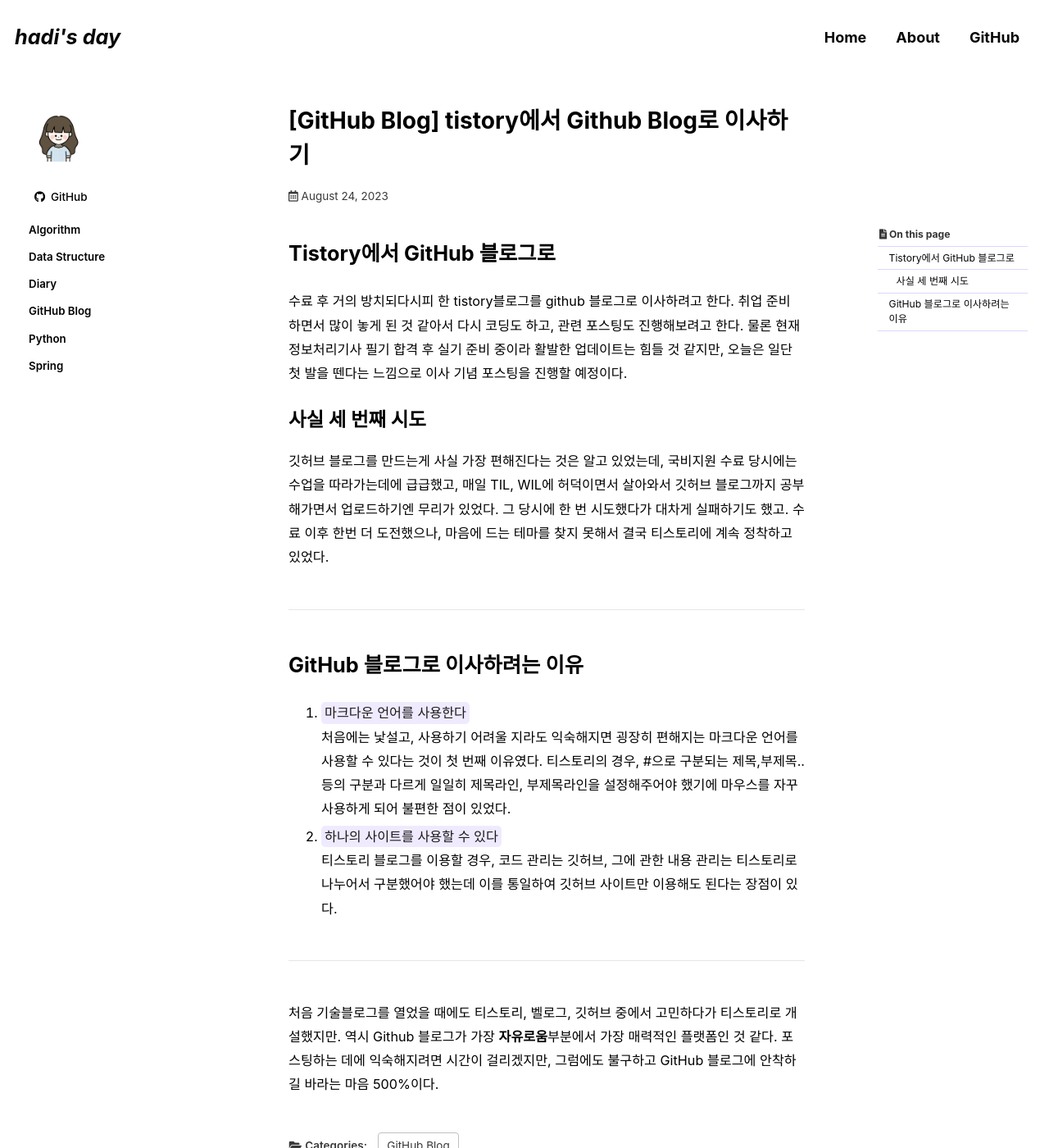
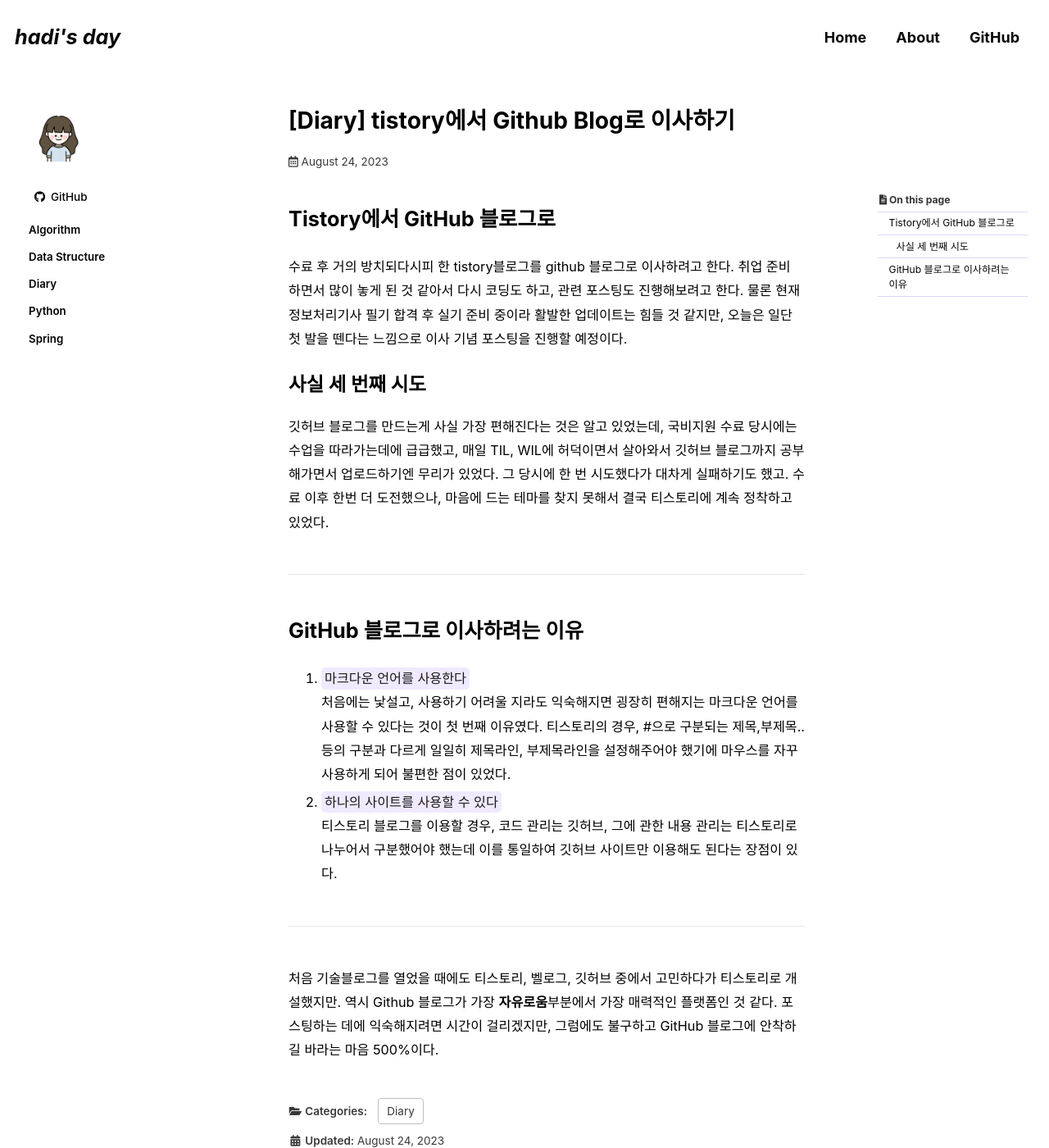
Before and after one commit to ahnhadi/ahnhadi.github.io, a Jekyll site: the page built from _posts/2023-08-24-diary-1.md, in a window 1280 px wide and 1400 px high. Shown: the whole window at 82% size. Built offline with Jekyll 4.4.1, drawn with Linux system fonts in a browser that asks for light colours; cached includes are drawn as plain includes; some web fonts are replaced; comment, search, counter and statistics services are not loaded.

Commit message:
블로그 정리

```diff
--- a/_data/navigation.yml
+++ b/_data/navigation.yml
@@ -24,8 +24,6 @@
     url: /categories/data-structure/
   - title: "Diary"
     url: /categories/diary/
-  - title: "GitHub Blog"
-    url: /categories/github-blog/
   - title: "Python"
     url: /categories/python/
   - title: "Spring"
--- a/_posts/2023-08-24-github-blog-1.md
+++ b/_posts/2023-08-24-diary-1.md
@@ -1,13 +1,13 @@
 ---
-title: "[GitHub Blog] tistory에서 Github Blog로 이사하기"
+title: "[Diary] tistory에서 Github Blog로 이사하기"
 excerpt: "기술블로그 이전. 블로그 다시 시작하기 :)"
 
 categories: # 카테고리 설정
-  - GitHub Blog
+  - Diary
 tags: # 포스트 태그
   - [gitblog, GitHubBlog, 깃허브블로그]
 
-permalink: /github-blog/why-i-moved-techblog-to-github-blog/ # 포스트 URL
+permalink: /diary/why-i-moved-techblog-to-github-blog/ # 포스트 URL
 
 toc: true # 우측에 본문 목차 네비게이션 생성
 toc_sticky: true # 본문 목차 네비게이션 고정 여부
```
Also changed, not shown: _pages/categories/category-github-blog.md (deleted, +0 -9 lines), _pages/categories/category-spring.md (+9 -0 lines), _posts/2023-11-06-project-serenity-1.md (+1 -1 lines), _posts/2023-08-25-diary-2.md (renamed from _posts/2023-08-25-diary-1.md).
